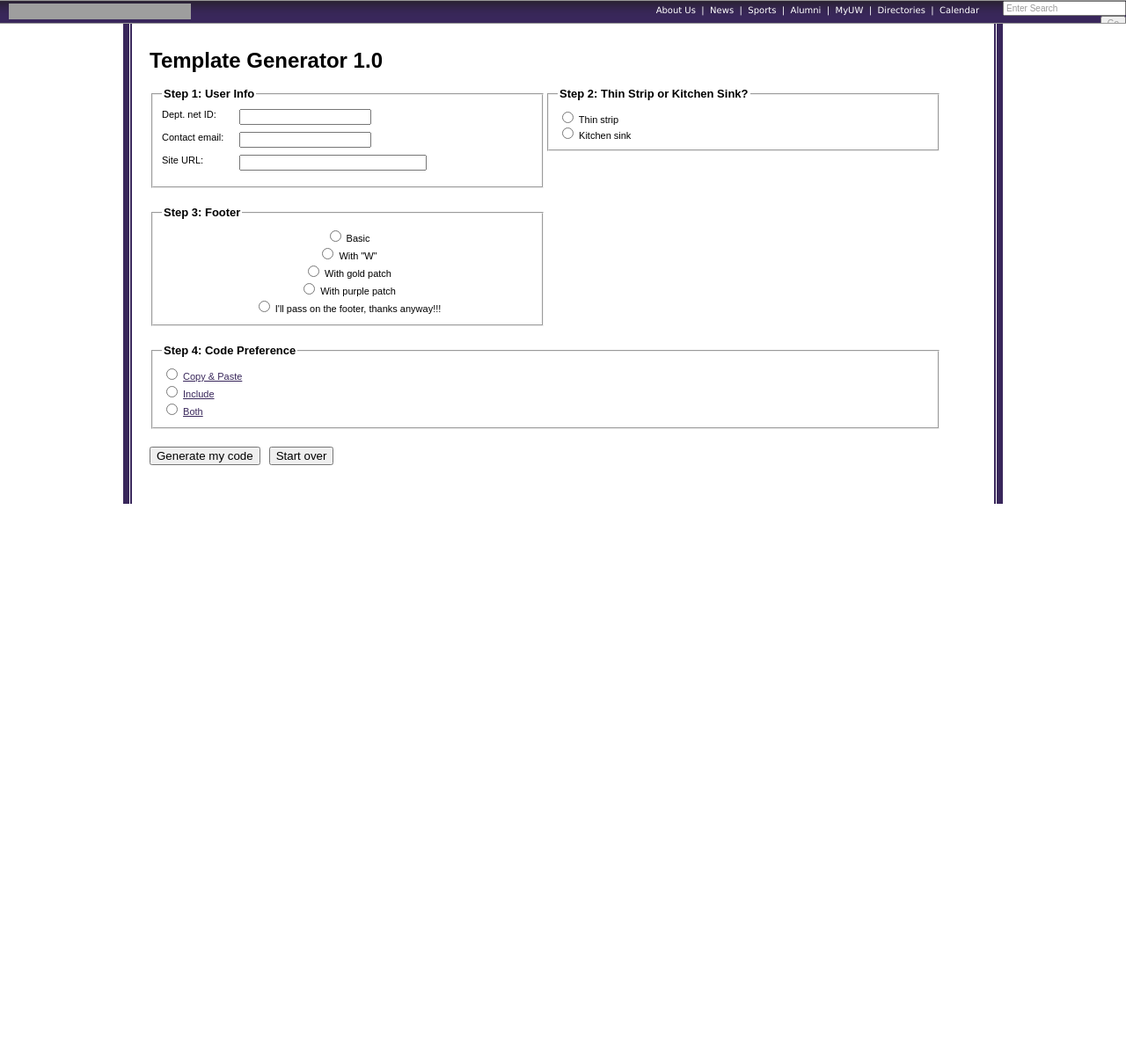
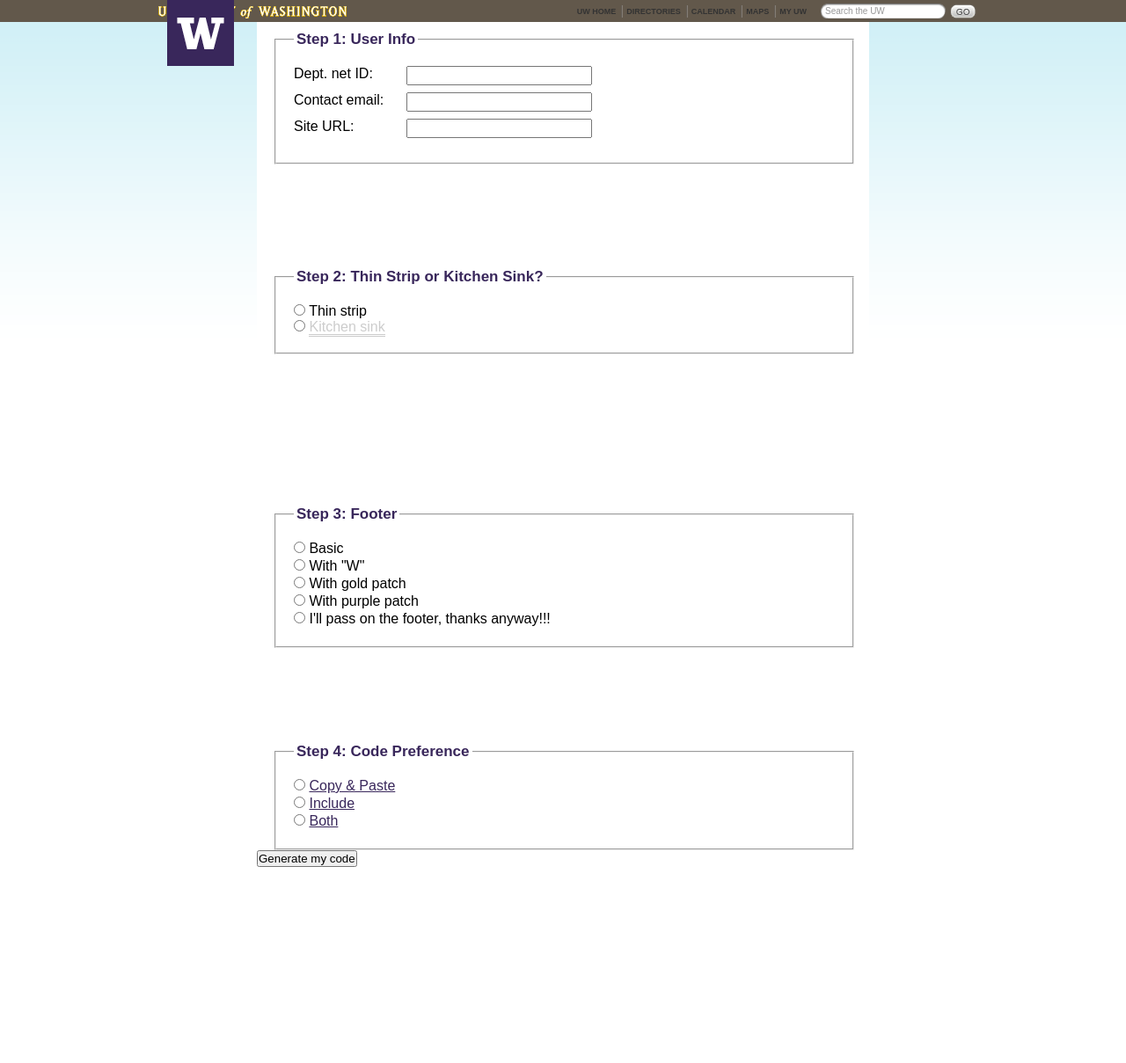
Before and after one commit to tcmiller/Header-Footer-Wizard, a PHP site: page / in a window 1280 px wide. Shown: the whole page at 88% size. Before the commit the page ends 573 px from the top, so only its background shows below. Run offline with PHP 8.4, Linux system fonts and the light colour scheme; data that the repository does not hold is empty; some libraries are stand-ins or nearby versions; grey boxes are pictures that could not be loaded.

Commit message:
integrated index2 with index, now we have something better :)

```diff
--- a/template_wizard/index.php
+++ b/template_wizard/index.php
@@ -7,195 +7,140 @@ include_once('include/global.inc.php');
 <!DOCTYPE html PUBLIC "-//W3C//DTD XHTML 1.0 Transitional//EN" "http://www.w3.org/TR/xhtml1/DTD/xhtml1-transitional.dtd">
 <html xmlns="http://www.w3.org/1999/xhtml">
 <head>
-<title>Template Generator 1.0</title>
-<link rel="stylesheet" type="text/css" href="include/tmplgen.css" />
-<!-- link rel="stylesheet" type="text/css" href="include/jquery.validate.css" / -->
-<link rel="stylesheet" type="text/css" href="http://staff.washington.edu/kilianf/headfoot/header/css/header.css" />
-<script src="http://code.jquery.com/jquery-latest.js"></script>
+	<title>Easy Slider jQuery Plugin Demo</title>
+	<meta http-equiv="content-type" content="text/html;charset=UTF-8" />
+	<script type="text/javascript" src="js/jquery.js"></script>
+	<script type="text/javascript" src="js/easySlider1.5.js"></script>
 	<script type="text/javascript" src="http://ajax.microsoft.com/ajax/jquery.validate/1.5.5/jquery.validate.min.js"></script>
-<!-- Custom Includes -->
-<!-- script type="text/javascript" src="tmplgen.js"></script -->
+	<script src="js/tmplgen.js" type="text/javascript"></script>
+	<script type="text/javascript">
+		$(document).ready(function(){
+			$("#slider").easySlider();
+		});
+	</script>
+	<link rel="stylesheet" href="css/header.css" type="text/css" media="screen" />
+	<link rel="stylesheet" href="css/tmplgen.css" type="text/css" media="screen" />
 
-<!-- http://bassistance.de/2007/07/04/about-client-side-form-validation-and-frameworks/ -->
-<script type="text/javascript">
-/* <![CDATA[ */
-$().ready(function(){
-    $("#tmplgenForm").validate({
-    errorClass: "error",
-        rules: {
-         owner: "required",
-         email: {
-           required: true,
-           email: true
-         },
-         site_url: {
-            required: true,
-            url: true
-        },
-         kitchen_sink: "required",
-         code_pref: "required",
-       },
-       messages: {
-         owner: "Please specify your name",
-         email: {
-           required: "We need your email address to spam you",
-           email: "Your email address must be in the format of name@domain.com"
-         },
-         site_url: {
-           required: "Please specify a site url",
-           url: "We need a valid url for our records"
-         },
-         kitchen_sink: "Please specify the type of option",
-         code_pref: "Please specify a delivery option",
+<style type="text/css">
+
+    /* image replacement */
+        .graphic, #prevBtn, #nextBtn{
+            margin:0;
+            padding:0;
+            display:block;
+            overflow:hidden;
+            text-indent:-8000px;
             }
-    });
+    /* // image replacement */
 
-	// Form defaults
-	$('#sink').attr('disabled','disabled');
-	$('#gold_bg').attr('checked','checked');
-	$('#patch').attr('checked','checked');
-	$('#w_no').attr('checked','checked');
-	$('#s_basic').attr('checked','checked');
-	$('#ss_inline').attr('disabled','disabled');
-	$('#ss_tab').attr('disabled','disabled');
 
-   // UI
-   $('#strip').click(function(){
-     $('#step2_sub').show();
-   });
-   $('#sink').click(function(){
-     $('#step2_sub').hide();
-   });
-   $('#no_patch').click(function(){
-     $('#blockw').show();
-   });
-   $('#patch').click(function(){
-     $('#blockw').hide();
-   });
-   $('#reset').click(function(){
-   	 //$('#step2_sub').hide();
-   	 $(':input')
-	 .not(':button, :submit, :reset, :hidden')
-	 .val('')
-	 .removeAttr('checked')
-	 .removeAttr('selected');
-   });
+	#container{
+		margin:0 auto;
+		position:relative;
+		text-align:left;
+		width:696px;
+		background:#fff;
+		margin-bottom:2em;
+		}
+	#header{
+		height:80px;
+		background:#5DC9E1;
+		color:#fff;
+		}
+	#content{
+		position:relative;
+		}
 
-   // AJAX DB interface
-   	// initialize our account
-   	$(window).load(function () {
-  		// run code
-		$.post('generate.php',{ requester: $('#requester').val(),
-                                processType: 'initA' },function(data) {
-     	$('#results').text(data);
-     },'html');
+/* Easy Slider */
 
-   	});
+	#slider{}
+	#slider ul, #slider li{
+		margin:0;
+		padding:0;
+		list-style:none;
+		}
+	#slider li{
+		/*
+			define width and height of list item (slide)
+			entire slider area will adjust according to the parameters provided here
+		*/
+		width:696px;
+		height:270px;
+		overflow:hidden;
+		}
+	#prevBtn, #nextBtn{
+		display:block;
+		width:30px;
+		height:77px;
+		position:absolute;
+		left:-30px;
+		top:71px;
+		}
+	#nextBtn{
+		left:696px;
+		}
+	#prevBtn a, #nextBtn a{
+		display:block;
+		width:30px;
+		height:77px;
+		background:url(images/btn_prev.gif) no-repeat 0 0;
+		}
+	#nextBtn a{
+		background:url(images/btn_next.gif) no-repeat 0 0;
+		}
 
-    // update our account
-    $('#owner,#email,#site_url').change(function() {
-    	$.post('generate.php',{ requester: $('#requester').val(),
-    	                        owner: $('#owner').val(),
-    	                        email: $('#email').val(),
-    	                        site_url: $('#site_url').val(),
-    	                        processType: 'updtA' },function(data) {
-    	$('#results').text(data);
-    },'html');
+/* // Easy Slider */
 
-    });
-
-    // initialize our header
-    $('input[name=kitchen_sink]').click(function() {
-    	$.post('generate.php',{ requester: $('#requester').val(),
-    		                    owner: $('#owner').val(),
-    	                        kitchen_sink: $('input[name=kitchen_sink]:checked').val(),
-    		                    color: $('input[name=color]:checked').val(),
-    		                    blockw: $('input[name=blockw]:checked').val(),
-    		                    patch: $('input[name=patch]:checked').val(),
-    		                    search: $('input[name=search]:checked').val(),
-    		                    wordmark: $('input[name=wordmark]:checked').val(),
-    	                        processType: 'initH' },function(data) {
-    	$('#preview').html(data);
-    	$('#results').text(data);
-    	});
-
-    });
-
-    // update our header
-    $("input[name='blockw'],input[name='patch'],input[name='color'],input[name='search']").click(function() {
-    	$.post('generate.php',{ requester: $('#requester').val(),
-    		                    owner: $('#owner').val(),
-    	                        blockw: $("input[name='blockw']:checked").val(),
-    	                        patch: $("input[name='patch']:checked").val(),
-    	                        color: $("input[name='color']:checked").val(),
-    	                        search: $("input[name='search']:checked").val(),
-    	                        processType: 'updtH'},function(data) {
-    	$('#preview').html(data);
-    	$('#results').text(data);
-  		});
-
-    });
-
-    // initialize our footer
-    $("input[name='footer']").click(function() {
-    	$.post('generate.php',{ requester: $('#requester').val(),
-    		                    footer: $("input[name='footer']:checked").val(),
-    	                        processType: 'initF'},function(data) {
-    	$('#results').text(data);
-  	},'html');
-
-    });
-
-    // process our code preference selection
-    $("input[name='code_pref']").click(function() {
-    	$.post('generate.php',{ requester: $('#requester').val(),
-    	                        owner: $('#owner').val(),
-    	                        email: $('#email').val(),
-    });
-    });
-});
-/* ]]> */
-</script>
+</style>
 
 </head>
 <body>
 
-<div id="header">
- <div id="lgo"><a href="http://www.washington.edu/"><img src="https://depts.washington.edu/coenv/header/w.gif" width="207" height="18" border="0" alt="UW Logo" /></a></div>
- <div id="rhtlnks">
-  <div id="searchb">
-   <form name="form1" id="searchbox_001967960132951597331:04hcho0_drk" action="http://www.google.com/cse">
+<div class="wheader patchYes colorGold wNo">
+  <span id="autoMargin">
+
+    <div class="wlogoSmall">
+            <div class="logoAbsolute"><a id="wlogoLink" href="http://www.washington.edu/">W</a></div>
+            <div><a href="http://www.washington.edu/">University of Washington</a></div>
+    </div>
+
+	<div id="wsearch">
+          <form name=form1 id="searchbox_001967960132951597331:04hcho0_drk" action="http://www.google.com/cse">
+			 <div class="wfield">
                 <input type="hidden" name="cx" value="001967960132951597331:04hcho0_drk" />
 				<input type="hidden" name="cof" value="FORID:0" />
-    <input name="q" type="text" size="20" value="Enter Search" onclick="make_blank();" />
-    <input type="submit" name="sa" value="Go" />
+			    <input name="q" id="q" type="text" value="Search the UW" class="wTextInput" />
+             </div>
+	  			<input type="submit" class="formbutton" name="sa" value="Go" />
           </form>
     </div>
-  <div id="searcha">
+
+	<div id="wtext">
     	<ul>
-    <li><a href="http://www.washington.edu/discovery/about.html">About Us</a>&nbsp;&nbsp;<span class="style1">|</span></li>
-    <li><a href="http://www.uwnews.org/">News</a>&nbsp;&nbsp;<span class="style1">|</span></li>
-    <li><a href="http://gohuskies.ocsn.com/">Sports</a>&nbsp;&nbsp;<span class="style1">|</span></li>
-    <li><a href="http://www.washington.edu/alumni/">Alumni</a>&nbsp;&nbsp;<span class="style1">|</span></li>
-    <li><a href="http://myuw.washington.edu/">MyUW</a>&nbsp;&nbsp;<span class="style1">|</span></li>
-    <li><a href="http://www.washington.edu/home/directories.html">Directories</a>&nbsp;&nbsp;<span class="style1">|</span></li>
-    <li><a href="http://www.washington.edu/visit/events.html">Calendar</a></li>
+      		<li><a href="#">UW Home</a></li>
+        	<li><span class="border"><a href="#">Directories</a></span></li>
+       	  	<li><span class="border"><a href="#">Calendar</a></span></li>
+       	  	<li><span class="border"><a href="#">Maps</a></span></li>
+       	  	<li><span class="border"><a href="#">My UW</a></span></li>
        </ul>
     </div>
- </div>
+
+  </span>
 </div>
 
-<div id="centered">
+<div id="container">
+
 	<div id="content">
-  <div id="bodyPanel">
-  <h1>Template Generator 1.0</h1>
 
-  <div>
-   <div id="step1">
+		<div id="slider">
+
+			<ul>
+               <li id="step1">
                     <form name="tmplgenForm" id="tmplgenForm" action="" method="post">
 				     <fieldset>
 				     <legend>Step 1: User Info</legend>
 				     <input type="hidden" name="requester" id="requester" value="<?php echo $_SERVER['REMOTE_USER']; ?>" />
+
 				      <div>
 				       <label for="owner">Dept. net ID:</label>
 				       <input type="text" name="owner" id="owner" maxlength="40" />
@@ -206,46 +151,35 @@ $().ready(function(){
 				      </div>
 				      <div>
 				       <label for="site_url">Site URL:</label>
-      <input type="text" name="site_url" id="site_url" maxlength="150" size="30" />
+				       <input type="text" name="site_url" id="site_url" maxlength="150" />
 				      </div>
+
 				     </fieldset>
-   </div>
-   <div id="step2">
+               </li>
+              <li>
+
                  <fieldset>
 				    <legend>Step 2: Thin Strip or Kitchen Sink?</legend>
-    <span id="kitchen_sink" class="InputGroup">
-	 <label for="strip">
-	  <input type="radio" name="kitchen_sink" value="0" id="strip" /> Thin strip
-	 </label>
-	 <br />
-	 <label for="sink">
-	  <input type="radio" name="kitchen_sink" value="1" id="sink" /> Kitchen sink
-	 </label>
-	</span>
+
+				   <div id="step2_main">
+
+				   	 <label for="strip"><input type="radio" name="kitchen_sink" value="0" id="strip" /> Thin strip</label><br />
+					 <label for="sink"><input type="radio" name="kitchen_sink" value="1" id="sink" /> <span class="unavailable">Kitchen sink</span></label>
+
+				   </div>
 
 				   <div id="step2_sub">
 
-    <div style="padding-top: 0;">
+				   <fieldset id="options">
+				   <legend>Options:</legend>
+
+				     <div id="colorSrchBlk">
+				      <div>
 				       <label for="color">Gold or purple background?</label>
 				       <input type="radio" name="color" value="purple" id="purple_bg" /> Purple<br />
 				       <input type="radio" name="color" value="gold" id="gold_bg" /> Gold
 				      </div>
-    <div class="dash"></div>
-
-    <div>
-     <label for="patch">Patch or no patch?</label>
-     <input type="radio" name="patch" value="1" id="patch" /> Patch<br />
-     <input type="radio" name="patch" value="0" id="no_patch" /> No patch
-    </div>
-    <div class="dash"></div>
-
-    <div id="blockw">
-     <label for="blockw">W or no W?</label>
-     <input type="radio" name="blockw" value="1" id="w_yes" /> W<br />
-     <input type="radio" name="blockw" value="0" id="w_no" /> No W
-    </div>
-    <div class="dash"></div>
-
+					  <br />
 				      <div>
 				       <label for="search">Search</label>
 				       <input type="radio" name="search" value="basic" id="s_basic" /> Basic<br />
@@ -253,67 +187,68 @@ $().ready(function(){
 				       <input type="radio" name="search" value="super-inline" id="ss_inline" /> <span class="unavailable">Super (inline)</span><br />
 				       <input type="radio" name="search" value="super-tab" id="ss_tab" /> <span class="unavailable">Super (tab)</span>
 				      </div>
+				     </div>
+
+				    <div id="patchBlockwBlk">
+				     <div>
+				      <label for="patch">Patch or no patch?</label>
+				      <input type="radio" name="patch" value="1" id="patch" /> Patch<br />
+				      <input type="radio" name="patch" value="0" id="no_patch" /> No patch
+				     </div>
+				     <br />
+				     <div id="blockwBlk">
+				      <label for="blockw">W or no W?</label>
+				      <input type="radio" name="blockw" value="1" id="w_yes" /> W<br />
+				      <input type="radio" name="blockw" value="0" id="w_no" /> No W
+				     </div>
+				    </div>
+
+				   </fieldset>
+				   </div>
 
 				   </fieldset>
 
-   </div>
-  </div>
-
-  <div class="clear"></div>
-
-   <div id="step3">
+              </li>
+              <li id="step3">
                  <fieldset>
 			    <legend>Step 3: Footer</legend>
-    <span id="footer" class="InputGroup">
+
 			     <label for="ftr_basic"><input type="radio" name="footer" value="basic" id="ftr_basic" /> Basic</label>
 			     <label for="ftr_w"><input type="radio" name="footer" value="w" id="ftr_w" /> With "W"</label>
 			     <label for="ftr_gold_patch"><input type="radio" name="footer" value="goldPatch" id="ftr_gold_patch" /> With gold patch</label>
 			     <label for="ftr_purple_patch"><input type="radio" name="footer" value="purplePatch" id="ftr_purple_patch" /> With purple patch</label>
 			     <label for="ftr_no"><input type="radio" name="footer" value="no" id="ftr_no" /> I'll pass on the footer, thanks anyway!!!</label>
-   </span>
+
 			   </fieldset>
-   </div>
-
-   <div class="clear"></div>
-
-   <div id="step4">
+              </li>
+              <li id="step4">
                  <fieldset>
 			     <legend>Step 4: Code Preference</legend>
 
-    <?php
-
-    /** @todo - add tooltips that provide a little more explanation about the various code output options **/
-
-    ?>
-     <span id="code_pref" class="InputGroup">
 			      <label for="cde-prf-cp"><input type="radio" name="code_pref" value="copy-paste" id="cde-prf-cp" /> <a href="">Copy &amp; Paste</a></label>
 			      <label for="cde-prf-inc"><input type="radio" name="code_pref" value="include" id="cde-prf-inc" /> <a href="">Include</a></label>
 			      <label for="cde-prf-bth"><input type="radio" name="code_pref" value="both" id="cde-prf-bth" /> <a href="">Both</a></label>
-     </span>
+
 			    </fieldset>
-    </div>
 			    <div>
-     <input type="submit" name="generate" id="generate" value="Generate my code" class="button" />&nbsp;&nbsp;&nbsp;<input type="button" value="Start over" id="reset" />
+			     <input type="submit" name="generate" id="generate" value="Generate my code" class="button" />
 			     </form>
 			    </div>
+              </li>
+            </ul>
+
 		</div>
 
 	</div>
-  <div class="clear">&nbsp;</div>
- </div>
+
 </div>
 
 <div id="preview"></div>
+<br />
+<br />
+<br />
+<br />
 <div id="results"></div>
-
-<script type="text/javascript">
-var gaJsHost = (("https:" == document.location.protocol) ? "https://ssl." : "http://www.");
-document.write(unescape("%3Cscript src='" + gaJsHost + "google-analytics.com/ga.js' type='text/javascript'%3E%3C/script%3E"));
-</script>
-<script type="text/javascript">
-var pageTracker = _gat._getTracker("");
-pageTracker._trackPageview();
-</script>
 
 </body>
 </html>
```
Also changed, not shown: template_wizard/js/tmplgen.js (+51 -20 lines). Lines whose indentation alone changed are shown as unchanged.
